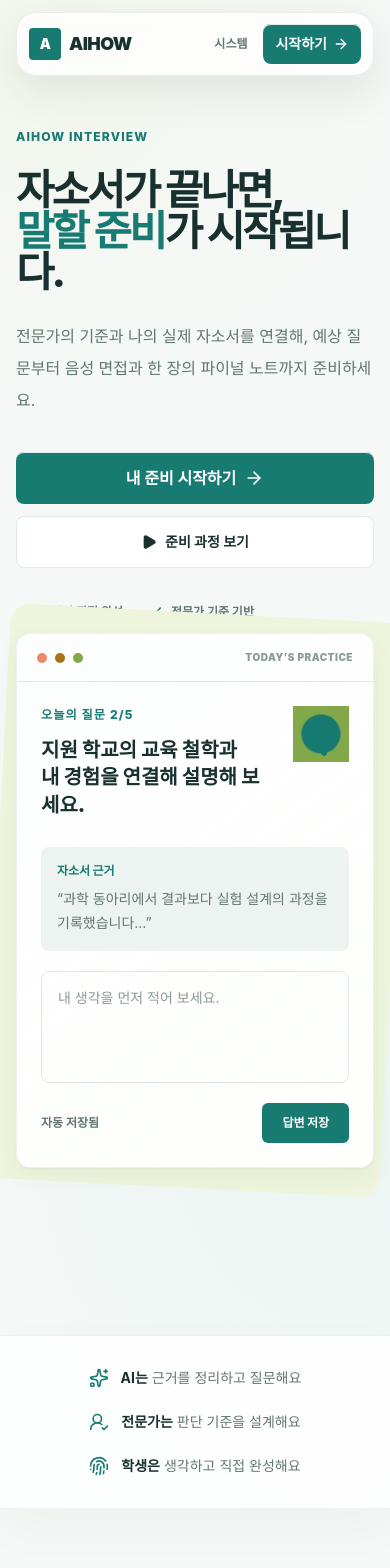
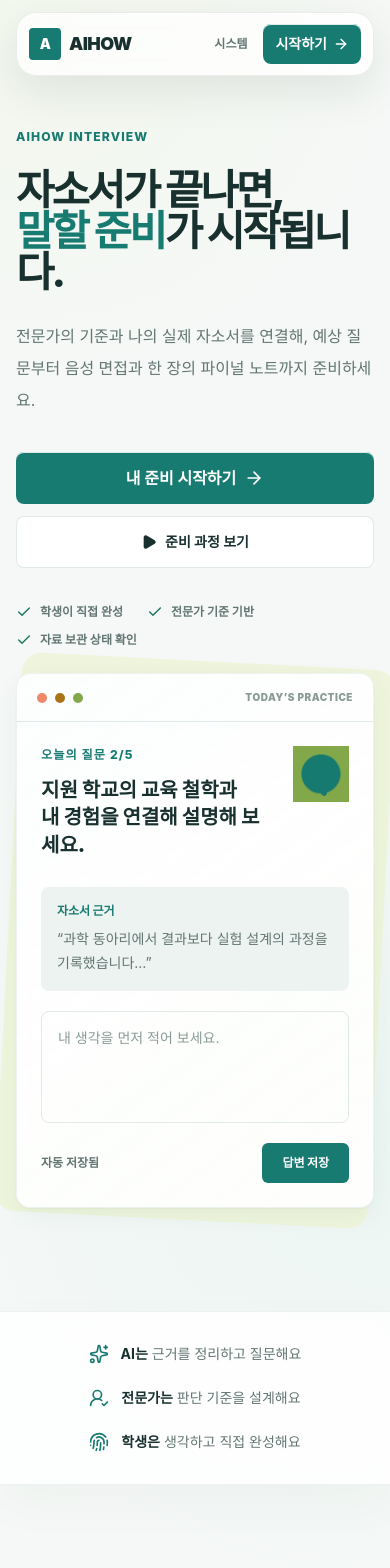
Before and after one commit to khlee-wq/hs-aihow, a Next.js app: page / in a window 390 px wide. Shown: the top 1568 px of the page. Built offline with nearby package versions, Linux system fonts and the light colour scheme.

Commit message:
fix: refine mobile landing hero spacing

```diff
--- a/src/features/landing/landing-page.tsx
+++ b/src/features/landing/landing-page.tsx
@@ -74,10 +74,10 @@ const journey = [
 export function LandingPage() {
   return (
     <>
-      <section className="relative overflow-hidden pb-24 pt-16 sm:pt-24 lg:pb-32 lg:pt-28">
+      <section className="relative overflow-hidden pb-8 pt-16 sm:pb-24 sm:pt-24 lg:pb-32 lg:pt-28">
         <div className="absolute left-[55%] top-0 -z-10 h-[34rem] w-[34rem] rounded-full bg-[var(--brand-soft)] blur-3xl" />
         <div className="page-wrap grid items-center gap-14 lg:grid-cols-[1.05fr_.95fr]">
-          <div className="float-in" data-motion-hero>
+          <div className="float-in" data-motion-hero data-testid="landing-hero-copy">
             <p className="eyebrow mb-6">AIHOW Interview</p>
             <h1 className="display text-balance">
               자소서가 끝나면,
@@ -127,6 +127,7 @@ export function LandingPage() {
       <section
         className="border-y border-[var(--border-soft)] bg-[color-mix(in_srgb,var(--surface)_82%,transparent)] py-8 shadow-[0_18px_50px_color-mix(in_srgb,var(--surface-inverse)_3%,transparent)] backdrop-blur-sm"
         data-motion-reveal
+        data-testid="landing-role-strip"
       >
         <div className="page-wrap grid gap-6 text-center sm:grid-cols-3">
           <Role icon={Sparkles} title="AI는" text="근거를 정리하고 질문해요" />
@@ -389,8 +390,9 @@ function ExpertPoint({
 function HeroPreview() {
   return (
     <div
-      className="relative mx-auto w-full max-w-[33rem] lg:mr-0"
+      className="relative mx-auto mt-10 w-full max-w-[33rem] lg:mr-0 lg:mt-0"
       data-motion-float
+      data-testid="landing-hero-preview"
     >
       <div
         className="pointer-events-none absolute -left-10 top-16 z-20 hidden rounded-[var(--radius-md)] border border-[var(--border-soft)] bg-[var(--surface)] px-4 py-3 shadow-[var(--shadow-md)] sm:block"
@@ -415,7 +417,7 @@ function HeroPreview() {
         </p>
         <p className="mt-1 text-xs font-extrabold">음성으로 반복</p>
       </div>
-      <div className="absolute -inset-5 -z-10 rotate-3 rounded-[var(--radius-xl)] bg-[var(--mint-soft)]" />
+      <div className="absolute -inset-x-2 -inset-y-3 -z-10 rotate-3 rounded-[var(--radius-xl)] bg-[var(--mint-soft)] sm:-inset-5" />
       <Card className="overflow-hidden p-0 shadow-[var(--shadow-md)]">
         <div className="flex items-center justify-between border-b border-[var(--border)] px-5 py-4">
           <div className="flex items-center gap-2">
```
Also changed, not shown: 1 other file (tests, documents, lock files or other folders).
